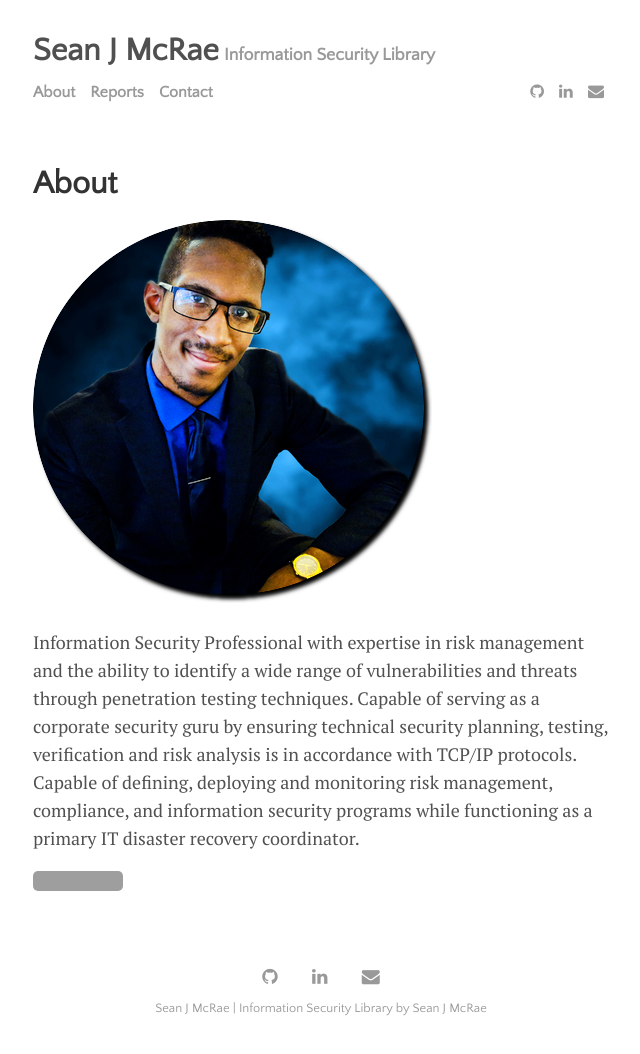
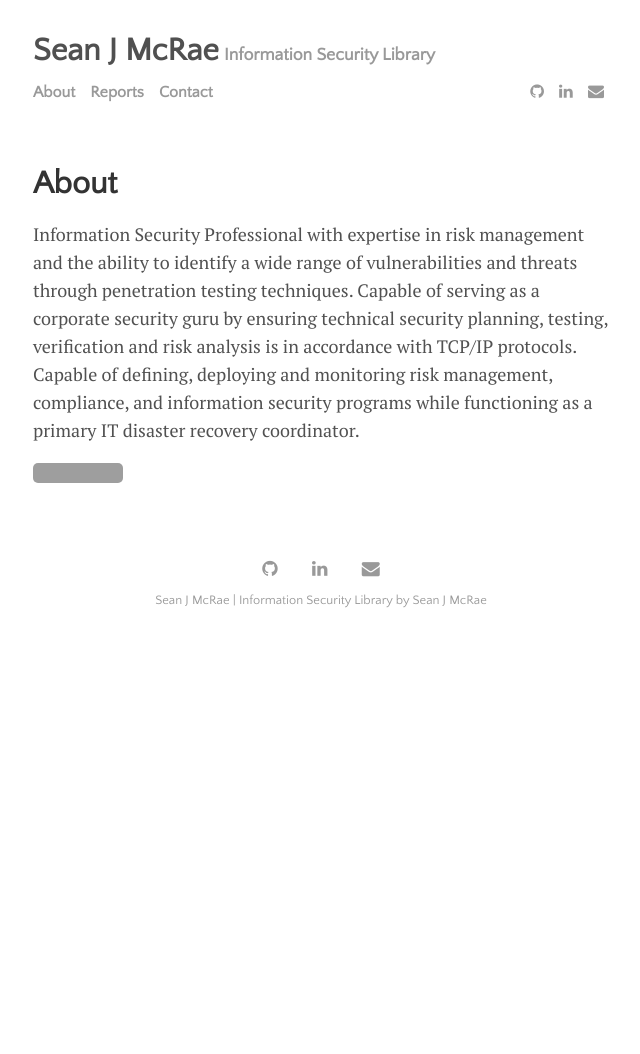
Before and after one commit to officialhocc/officialhocc.github.io, a Jekyll site: the page built from menu/about.md, in a window 1280 px wide. Shown: the whole page, without its empty margins (319-959 px from the left). Built offline with Jekyll 4.4.1, drawn with Linux system fonts in a browser that asks for light colours; nearby versions of some CDN libraries; after the commit the page ends 900 px from its top, so only the background shows below that; grey boxes are pictures that could not be loaded.

Commit message:
Update from Forestry.io - Updated about.md

```diff
--- a/menu/about.md
+++ b/menu/about.md
@@ -2,7 +2,6 @@
 layout: page
 title: About
 ---
-![](/uploads/cutmypic.png)
 
 Information Security Professional with expertise in risk management and the ability to identify a wide range of vulnerabilities and threats through penetration testing techniques. Capable of serving as a corporate security guru by ensuring technical security planning, testing, verification and risk analysis is in accordance with TCP/IP protocols. Capable of defining, deploying and monitoring risk management, compliance, and information security programs while functioning as a primary IT disaster recovery coordinator.
 
```
